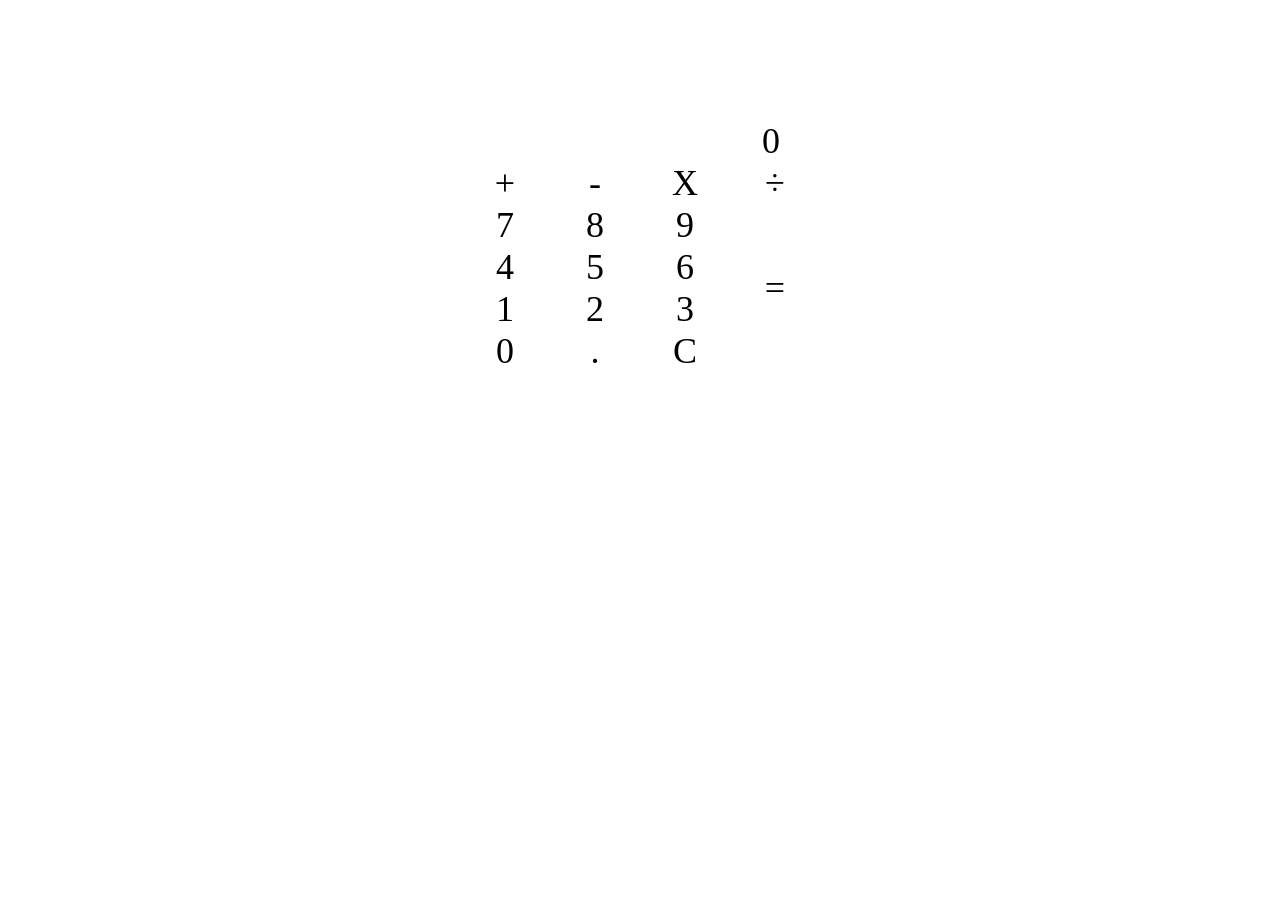
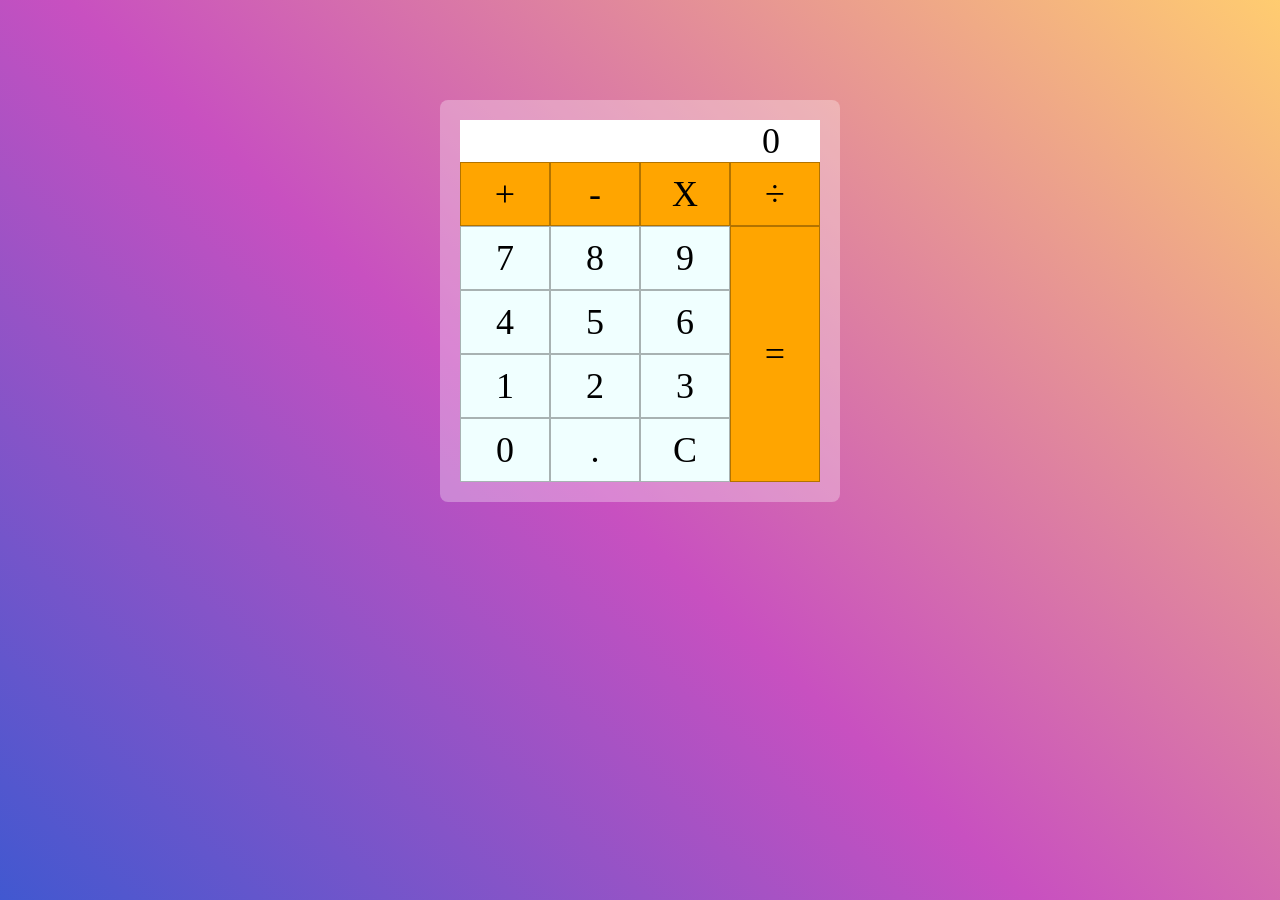
Before and after one commit to ivflit/calculator, a plain HTML site: page index.html in a window 1280 px wide. Before the commit the page ends 800 px from the top, so only its background shows below. Drawn offline with Linux system fonts and the light colour scheme.

Commit message:
visual styling

```diff
--- a/index.html
+++ b/index.html
@@ -11,10 +11,10 @@
       <div class="calc-container">
         <div class="calc-display">0</div>
         <div class="calc-buttons">
-          <div class="calc-button">+</div>
-          <div class="calc-button">-</div>
-          <div class="calc-button">X</div>
-          <div class="calc-button">&divide;</div>
+          <div class="calc-button operations">+</div>
+          <div class="calc-button operations">-</div>
+          <div class="calc-button operations">X</div>
+          <div class="calc-button operations">&divide;</div>
           <div class="calc-button">7</div>
           <div class="calc-button">8</div>
           <div class="calc-button">9</div>
@@ -27,7 +27,7 @@
           <div class="calc-button">0</div>
           <div class="calc-button">.</div>
           <div class="calc-button">C</div>
-          <div class="calc-button">=</div>
+          <div class="calc-button operations">=</div>
         </div>
       </div>
     </div>
--- a/styles.css
+++ b/styles.css
@@ -9,6 +9,15 @@ html {
   font-size: 62.5%;
 }
 
+body {
+  height: 100dvh;
+  background-image: linear-gradient(
+    43deg,
+    #4158d0 0%,
+    #c850c0 46%,
+    #ffcc70 100%
+  );
+}
 .container {
   display: flex;
   align-items: center;
@@ -18,12 +27,15 @@ html {
 }
 
 .calc-container {
+  background-color: rgba(255, 255, 255, 0.3);
+  border-radius: 0.8rem;
   width: 40rem;
   padding: 2rem;
 }
 .calc-display {
   padding: 0 4rem;
   text-align: right;
+  background-color: white;
 }
 
 .calc-buttons {
@@ -31,7 +43,29 @@ html {
   grid-template-columns: repeat(4, 1fr);
   place-items: center;
 }
+.calc-button {
+  display: flex;
+  align-items: center;
+  justify-content: center;
+  cursor: pointer;
+  height: 100%;
+  width: 100%;
+  padding: 1rem;
+  border: 0.1rem solid rgba(0, 0, 0, 0.3);
+  background-color: azure;
+  transition: all 0.25s;
+}
 .calc-button:last-child {
   grid-column: 4/4;
   grid-row: 2/6;
 }
+.calc-button:hover {
+  background-color: #aaa;
+  scale: 1.05;
+}
+.operations:hover {
+  background-color: #e19200;
+}
+.operations {
+  background-color: orange;
+}
```
